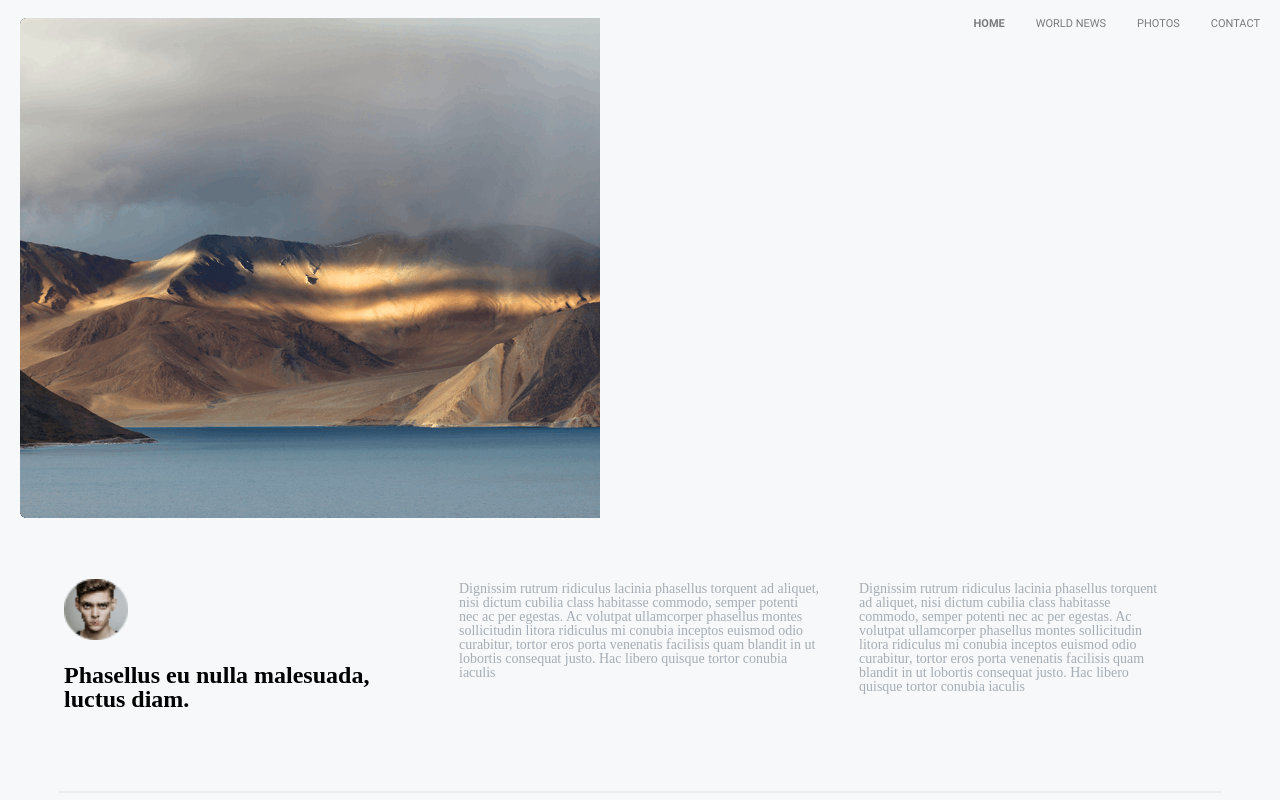
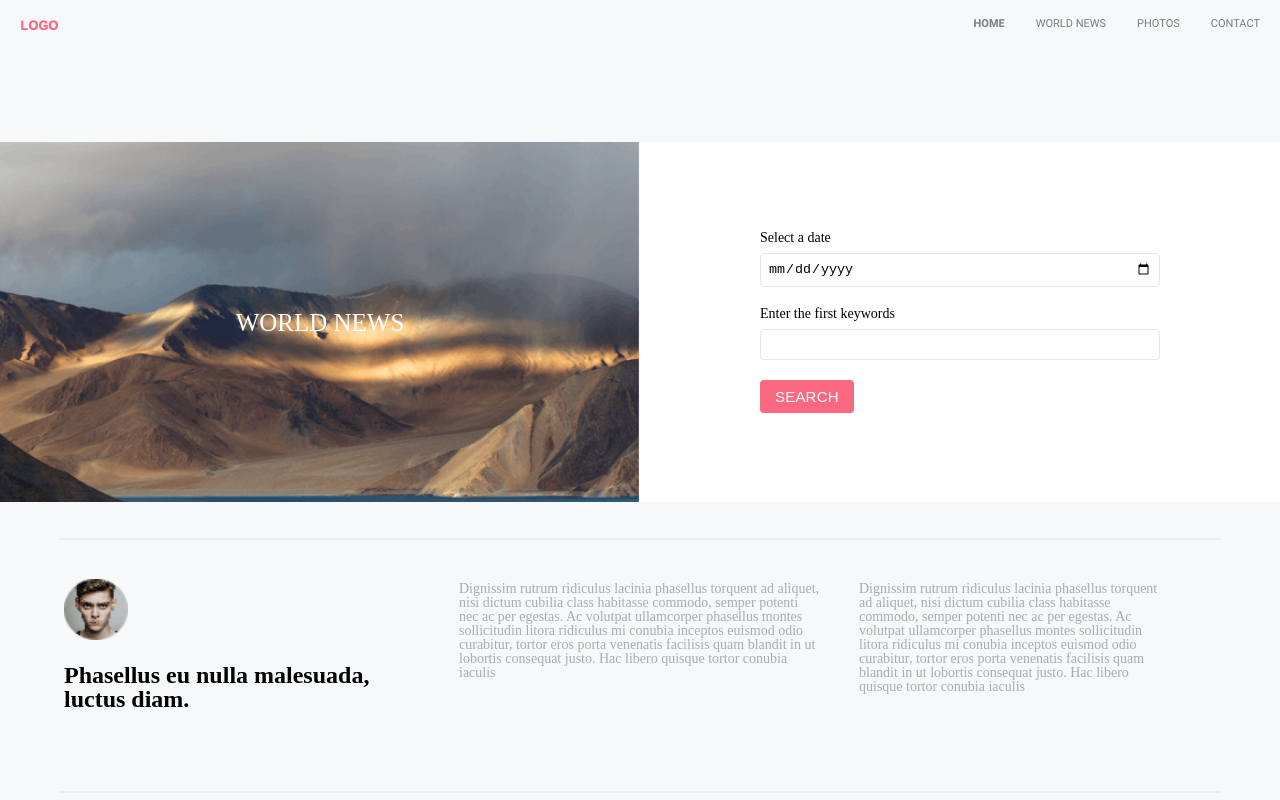
Before and after one commit to shakodalakishvili/FINALURI, a plain HTML site: page contact.html in a window 1280 px wide. Shown: the top 800 px of the page. Drawn offline with Linux system fonts and the light colour scheme; files whose address does not match are found by name.

Commit message:
change photo
photo

```diff
--- a/contact.html
+++ b/contact.html
@@ -14,7 +14,7 @@
     <div class="conteiner_contact">
       <header class="contact_header" >
           <a class="one" href="index.html">
-            <img src="./photos/mountin.png" alt="logo">
+            <img src="./photos/LOGO.png" alt="logo">
           </a>
           <nav>
             <ul class="nav_ul" >
@@ -42,7 +42,7 @@
       </header>
       <div class="contact-hero">
         <div class="img-container">
-            <img src="./photos/bigphoo1.png" alt="">
+            <img src="./photos/mountin.png" alt="">
             <div class="contact-title">world news</div>
         </div>
         <div class="contact-form">
```
